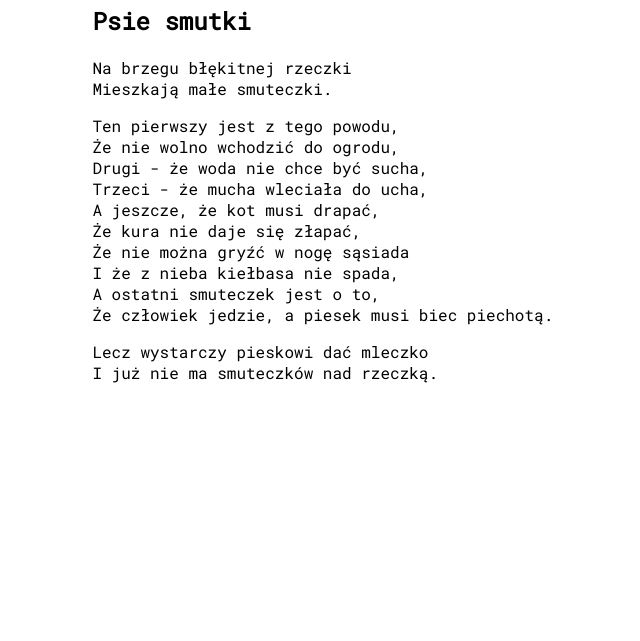
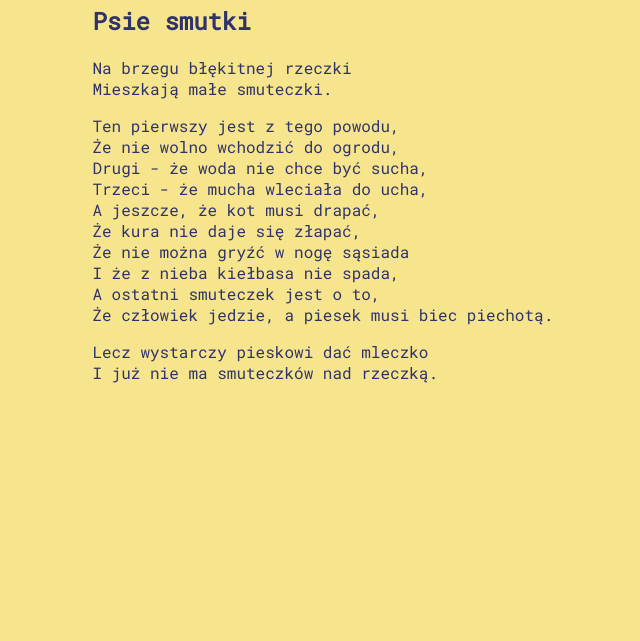
Before and after one commit to Hanyia-dot/nauka-gita-2, a plain HTML site: page index.html in a window 1280 px wide. Shown: the part 159-800 px from the top of the page, without its empty margins (394-1034 px from the left). Drawn offline with Linux system fonts and the light colour scheme.

Commit message:
Add colors for body in css

```diff
--- a/style.css
+++ b/style.css
@@ -2,8 +2,11 @@ body {
     font-family: "Roboto Mono", monospace;
     margin-left: 38%;
     margin-top: 100px;
+    color: #30336b;
+    background-color: #f6e58d;
 }
 
 h1 h2 {
     font-family: "Rubik", sans-serif;
+    color: #130f40;
 }
```
